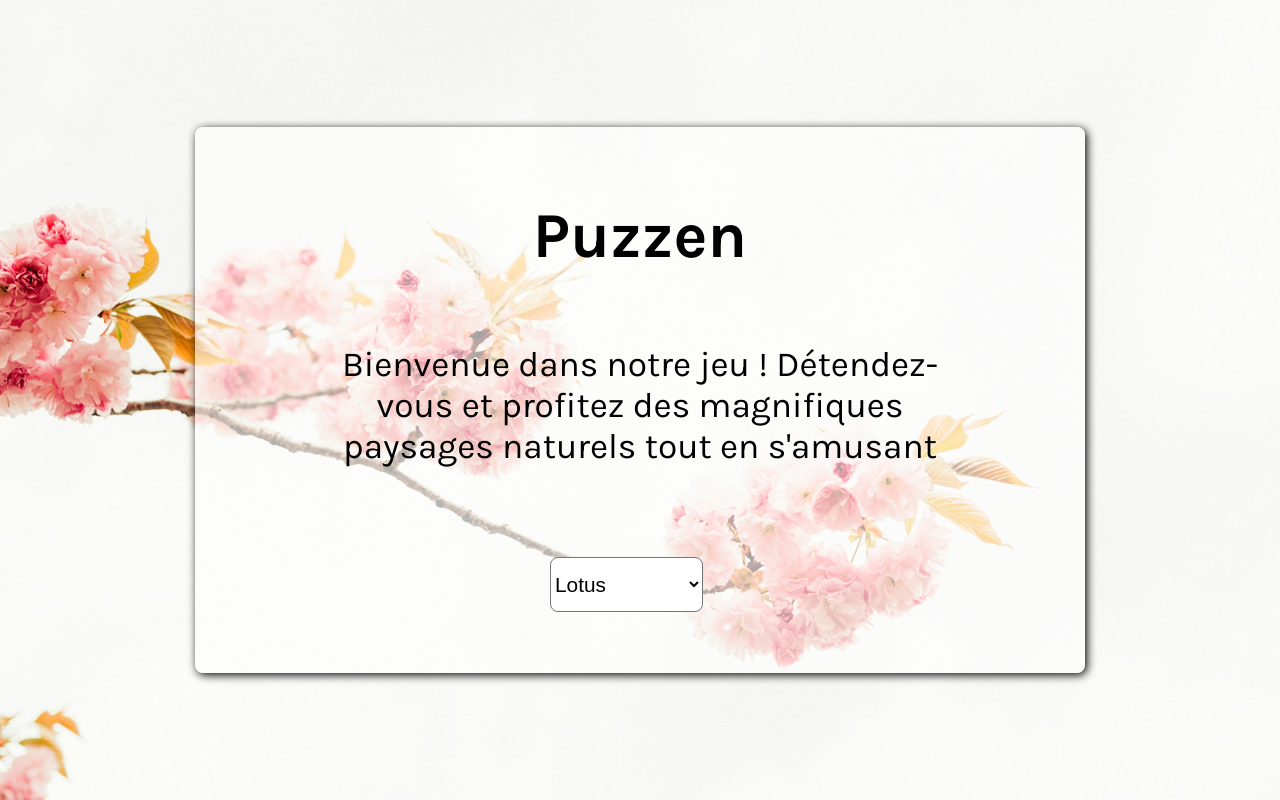
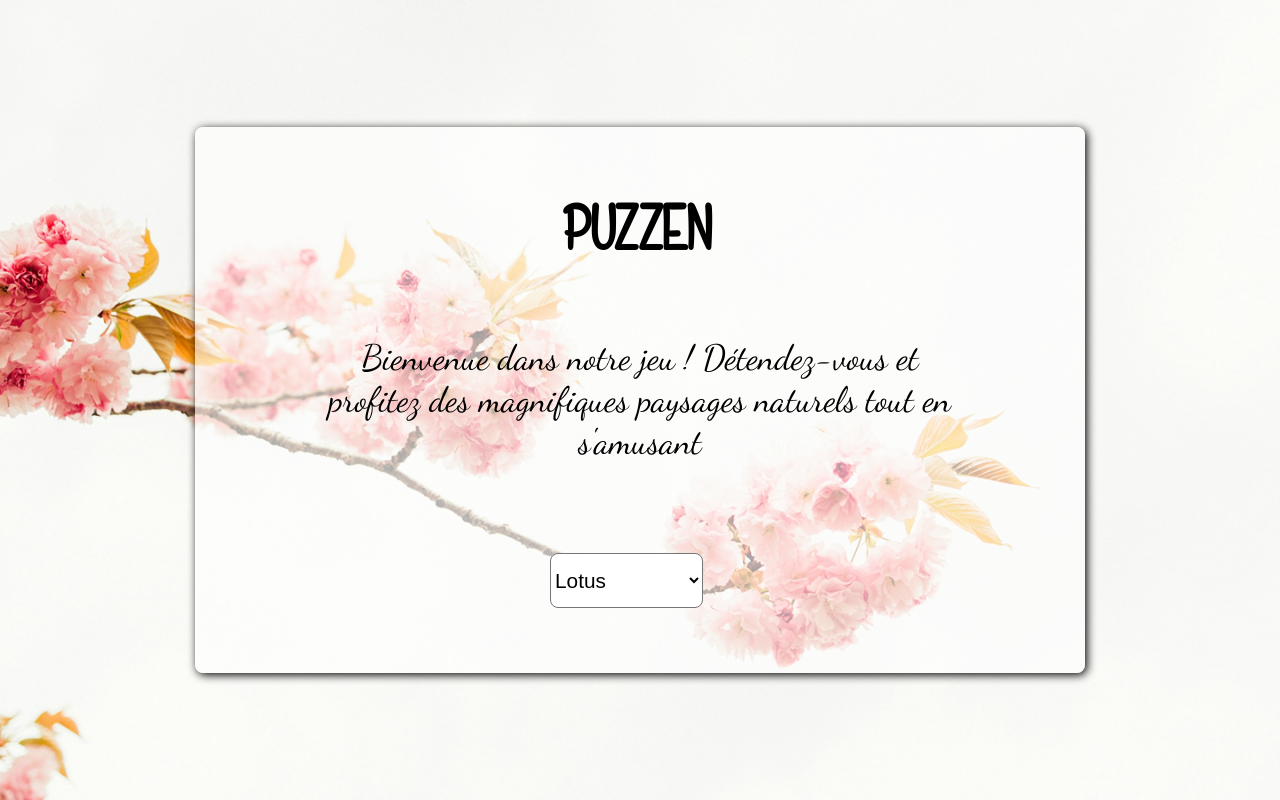
Before and after one commit to alesbesdria/hackaton-puzzlegame, a React (Vite) app: page / in a window 1280 px wide. Built offline with nearby package versions, Linux system fonts and the light colour scheme.

Commit message:
font texte

```diff
--- a/src/css/Home.css
+++ b/src/css/Home.css
@@ -1,4 +1,10 @@
-@import url('https://fonts.googleapis.com/css2?family=Karla:ital,wght@0,200..800;1,200..800');
+@import url('https://fonts.googleapis.com/css2?family=Dancing+Script:wght@400..700');
+
+@font-face {
+    font-family: "SaintAndrew";
+    src:  url("../assets/font/SaintAndrewdesKiwis.ttf") format("opentype");
+
+  }
 
 .background{
     background-image: url('../../public/Background_Sakura.png');
@@ -31,12 +37,13 @@
 h1{
     font-size: 4rem;
     padding-top: 8%;
-    font-family: karla;
+    font-family: SaintAndrew;
+    src: url('../assets/font/SaintAndrewdesKiwis.ttf');
 }
 p{
     font-size: 2.2rem;
     text-align: center;
     max-width: 80vh;
     padding-top: 8%;
-    font-family: karla;
+    font-family: dancing script;
 }
--- a/src/pages/Homepage.jsx
+++ b/src/pages/Homepage.jsx
@@ -5,7 +5,7 @@ export default function Accueil() {
     <>
       <div className="background">
         <div className="container">
-          <h1 className="title">Puzzen</h1>
+          <h1 className="title">PUZZEN</h1>
           <p className="explication">
             Bienvenue dans notre jeu ! Détendez-vous et profitez des magnifiques
             paysages naturels tout en s'amusant
```
Also changed, not shown: src/assets/font/SaintAndrewdesKiwis.ttf (added), 1 other file (tests, documents, lock files or other folders).
